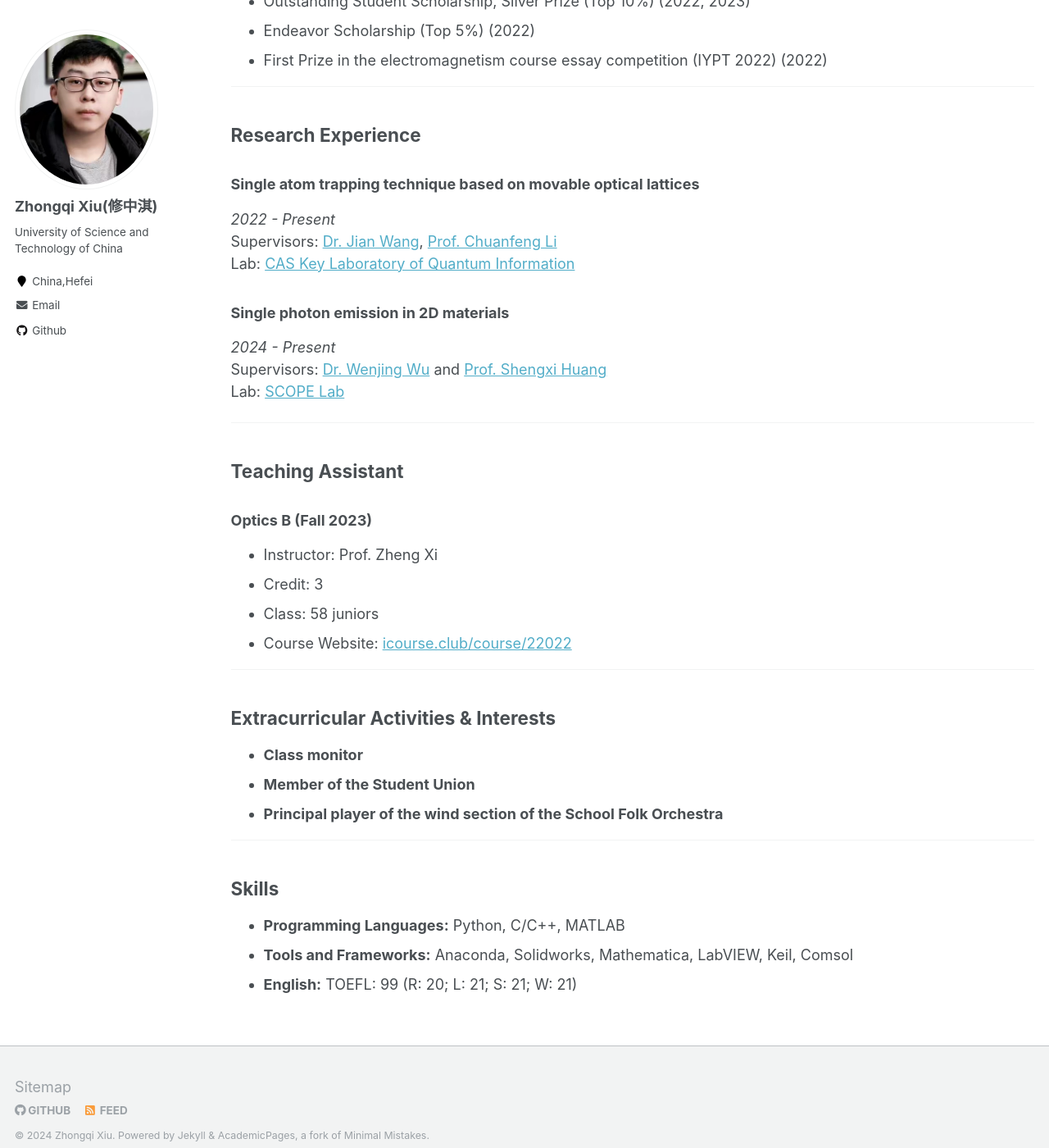
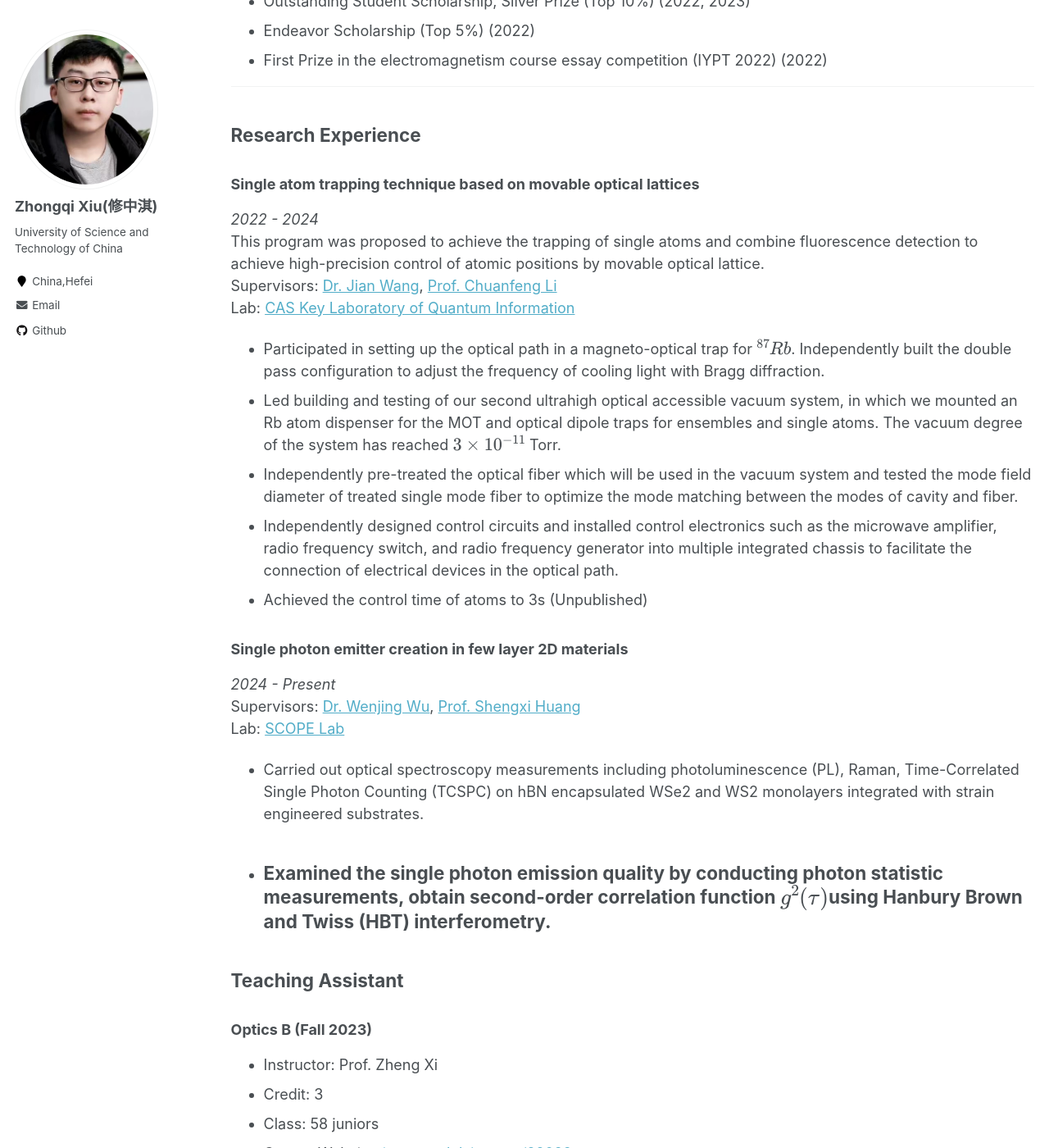
Before and after one commit to k-telux/k-telux.github.io, a Jekyll site: the page built from _pages/cv.md, in a window 1280 px wide and 1400 px high, scrolled down 646 px. Shown: the whole window at 82% size. Built offline with Jekyll 4.4.1, drawn with Linux system fonts in a browser that asks for light colours; formulas are drawn with MathJax 3; some of the changed text lies outside the part shown.

Commit message:
Update cv.md

```diff
--- a/_pages/cv.md
+++ b/_pages/cv.md
@@ -36,15 +36,24 @@
 ## Research Experience
 
 ### Single atom trapping technique based on movable optical lattices
-*2022 - Present*
+*2022 - 2024*
+This program was proposed to achieve the trapping of single atoms and combine fluorescence detection to achieve high-precision control of atomic positions by movable optical lattice.
 Supervisors: [Dr. Jian Wang](https://faculty.ustc.edu.cn/wangjian1), [Prof. Chuanfeng Li](http://lqcc.ustc.edu.cn/cfli/)
 Lab: [CAS Key Laboratory of Quantum Information](https://lqcc.ustc.edu.cn/)
 
-### Single photon emission in 2D materials
+- Participated in setting up the optical path in a magneto-optical trap for $^{87}Rb$. Independently built the double pass configuration to adjust the frequency of cooling light with Bragg diffraction.
+- Led building and testing of our second ultrahigh optical accessible vacuum system, in which we mounted an Rb atom dispenser for the MOT and optical dipole traps for ensembles and single atoms. The vacuum degree of the system has reached $3\times10^{-11}$ Torr.
+- Independently pre-treated the optical fiber which will be used in the vacuum system and tested the mode field diameter of treated single mode fiber to optimize the mode matching between the modes of cavity and fiber.
+- Independently designed control circuits and installed control electronics such as the microwave amplifier, radio frequency switch, and radio frequency generator into multiple integrated chassis to facilitate the connection of electrical devices in the optical path.
+- Achieved the control time of atoms to 3s (Unpublished)
+
+### Single photon emitter creation in few layer 2D materials
 *2024 - Present*
-Supervisors: [Dr. Wenjing Wu](https://scholar.google.com/citations?user=lm68m7kAAAAJ&hl=en) and [Prof. Shengxi Huang](https://profiles.rice.edu/faculty/shengxi-huang)
+Supervisors: [Dr. Wenjing Wu](https://scholar.google.com/citations?user=lm68m7kAAAAJ&hl=en), [Prof. Shengxi Huang](https://profiles.rice.edu/faculty/shengxi-huang)
 Lab: [SCOPE Lab](https://scopelab.rice.edu/)
 
+- Carried out optical spectroscopy measurements including photoluminescence (PL), Raman, Time-Correlated Single Photon Counting (TCSPC) on hBN encapsulated WSe2 and WS2 monolayers integrated with strain engineered substrates.
+- Examined the single photon emission quality by conducting photon statistic measurements, obtain second-order correlation function $g^{2}(\tau) $using Hanbury Brown and Twiss (HBT) interferometry.
 ---
 
 ## Teaching Assistant
@@ -56,16 +65,79 @@
 - Course Website: [icourse.club/course/22022](http://icourse.club/course/22022)
 
 ---
+## Key courses taken
 
-## Extracurricular Activities & Interests
-- **Class monitor**
-- **Member of the Student Union**
-- **Principal player of the wind section of the School Folk Orchestra**
+### Math
+- Mathematical Analysis, Function of Complex Variable, Computational Method, Equations of Mathematical Physics, Computational Physics
+
+### Physics
+- Atomic Physics, Electrodynamics, Quantum Mechanics, Technique of Quantum Information, Laser Principle and Technology, Advanced Photon Physics, Fundamentals of Modern Optics, Engineering Optics, Solid State Physics, Quantum Optics
 
 ---
 
+## Operation Proficiency
+
+### Optical path construction
+- Coupling and design of optical paths
+- Fiber aligning in different instruments, mode testing of laser beams
+
+### Characterization
+- Optical spectroscopy (photoluminescence, time-correlated spectroscopy, Raman spectroscopy, reflectance, polarization resolved spectroscopy, HBT interferometry)
+- Thin film deposition, lithography, dry and wet etching, 2D heterostructure stacking and transferring
+
+---
 ## Skills
 
-- **Programming Languages:** Python, C/C++, MATLAB
-- **Tools and Frameworks:** Anaconda, Solidworks, Mathematica, LabVIEW, Keil, Comsol
-- **English:** TOEFL: 99 (R: 20; L: 21; S: 21; W: 21)
+- **Programming Languages:** Python, C/C++, HTML/CSS
+- **Tools and Frameworks:** Anaconda, MATLAB, Solidworks, LabVIEW, Keil, Comsol
+- **English:** TOEFL: 99 (R: 26; L: 27; S: 22; W: 24)
+
+
+<!DOCTYPE html>
+<html lang="zh-cn">
+<head>
+    <meta charset="UTF-8">
+    <meta name="viewport" content="width=device-width, initial-scale=1.0">
+    <title>CV</title>
+    <style>
+        .hidden-content {
+            display: none;
+        }
+        .clickable {
+            cursor: pointer;
+        }
+    </style>
+</head>
+<body>
+    <h2>Skills</h2>
+    <ul>
+        <li><strong>Programming Languages:</strong> Python, C/C++, HTML/CSS</li>
+        <li><strong>Tools and Frameworks:</strong> Anaconda, MATLAB, Solidworks, LabVIEW, Keil, Comsol</li>
+        <li><strong>English:</strong> TOEFL: 99 (R: 26; L: 27; S: 22; W: 24)</li>
+    </ul>
+
+    <h2 class="clickable" onclick="toggleVisibility()">Extracurricular Activities & Interests 😜 (点击显示/隐藏)</h2>
+    <div class="hidden-content" id="hidden-content">
+        <ul>
+            <li>Member of the Student Union</li>
+            <li>Principal player of the wind section of the School Folk Orchestra</li>
+            <li>Hobbys: music, travel, photography(especially aerial), gym, anime (also two-dimensional)</li>
+            <li>
+                <a href="https://space.bilibili.com/89038571">Bilibili homepage</a><br>
+                <a href="https://steamcommunity.com/id/xzqtelux/">Steam</a>
+            </li>
+        </ul>
+    </div>
+
+    <script>
+        function toggleVisibility() {
+            var hiddenContent = document.getElementById('hidden-content');
+            if (hiddenContent.style.display === 'none' || hiddenContent.style.display === '') {
+                hiddenContent.style.display = 'block';
+            } else {
+                hiddenContent.style.display = 'none';
+            }
+        }
+    </script>
+</body>
+</html>
```
